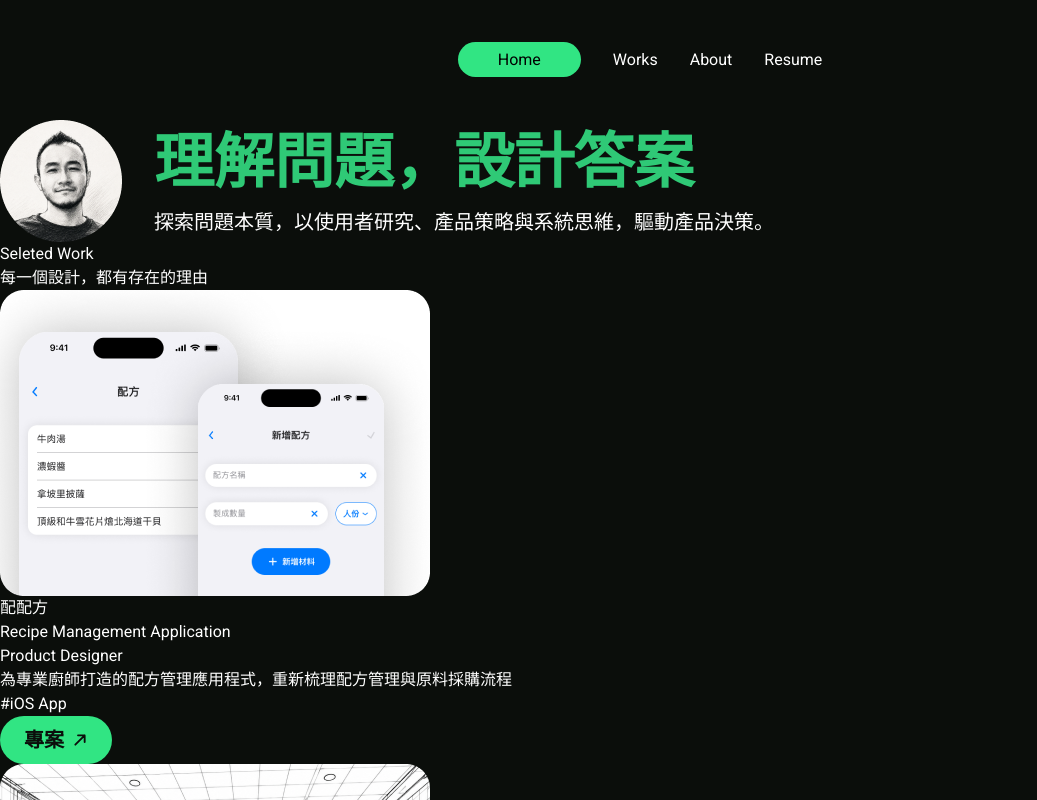
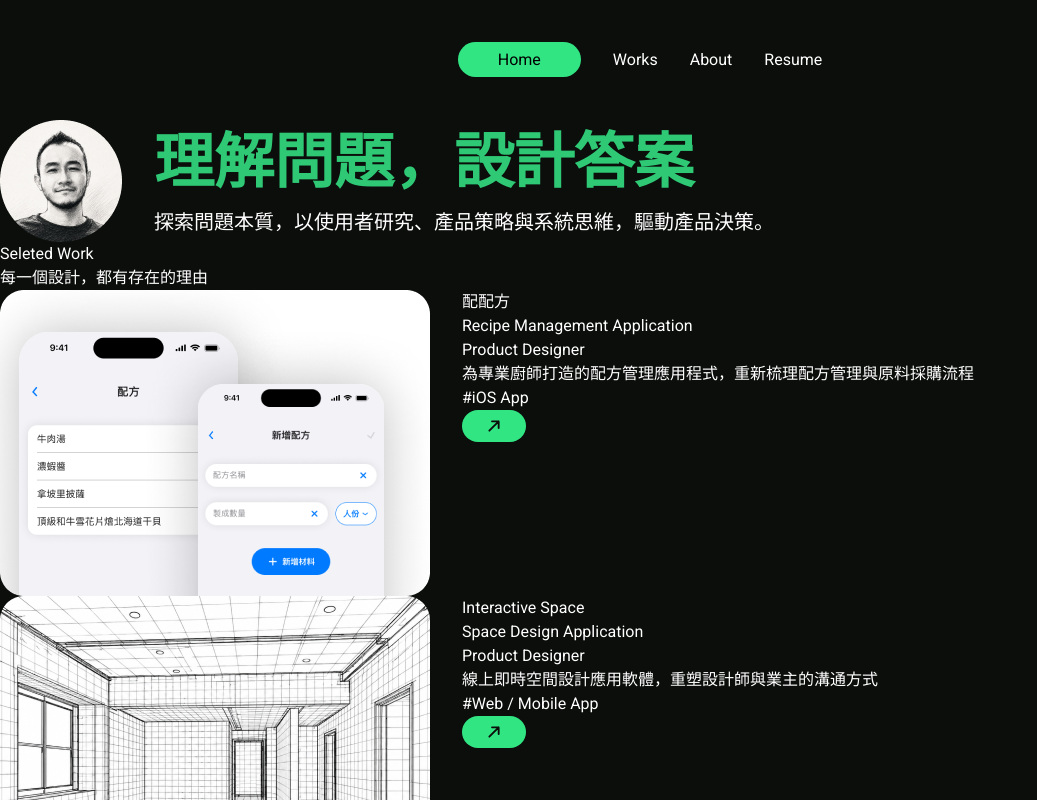
Before and after one commit to herbtea211/20260730-portfolio, a Next.js app: page / in a window 1280 px wide. Shown: the top 800 px of the page, without its empty margins (0-1037 px from the left). Built offline with nearby package versions, Linux system fonts and the light colour scheme.

Commit message:
feat: build index card structure

```diff
--- a/src/components/sections/IndexCard.tsx
+++ b/src/components/sections/IndexCard.tsx
@@ -9,11 +9,15 @@ export default function IndexCard() {
         <>
             {indexCardData.map((item) => {
                 return (
-                        <div key={item.title}>
+                        <div
+                        key={item.title}
+                        className="flex items-start gap-8"
+                        >
                             <Image
                                 src={item.image}
                                 alt={item.title}
                             />
+                            <div>
                                 <div>
                                     <h2>{item.title}</h2>
                                     <p>{item.subtitle}</p>
@@ -23,9 +27,9 @@ export default function IndexCard() {
                                     <p>{item.description}</p>
                                     <p>{item.platform}</p>
                                 </div>
-                            <Button showLabel={true} label="專案"/>
+                                <Button showLabel={false} label=""/>
                             </div>
-
+                        </div>
                 )
             })}
         </>
```
Lines whose indentation alone changed are shown as unchanged.
